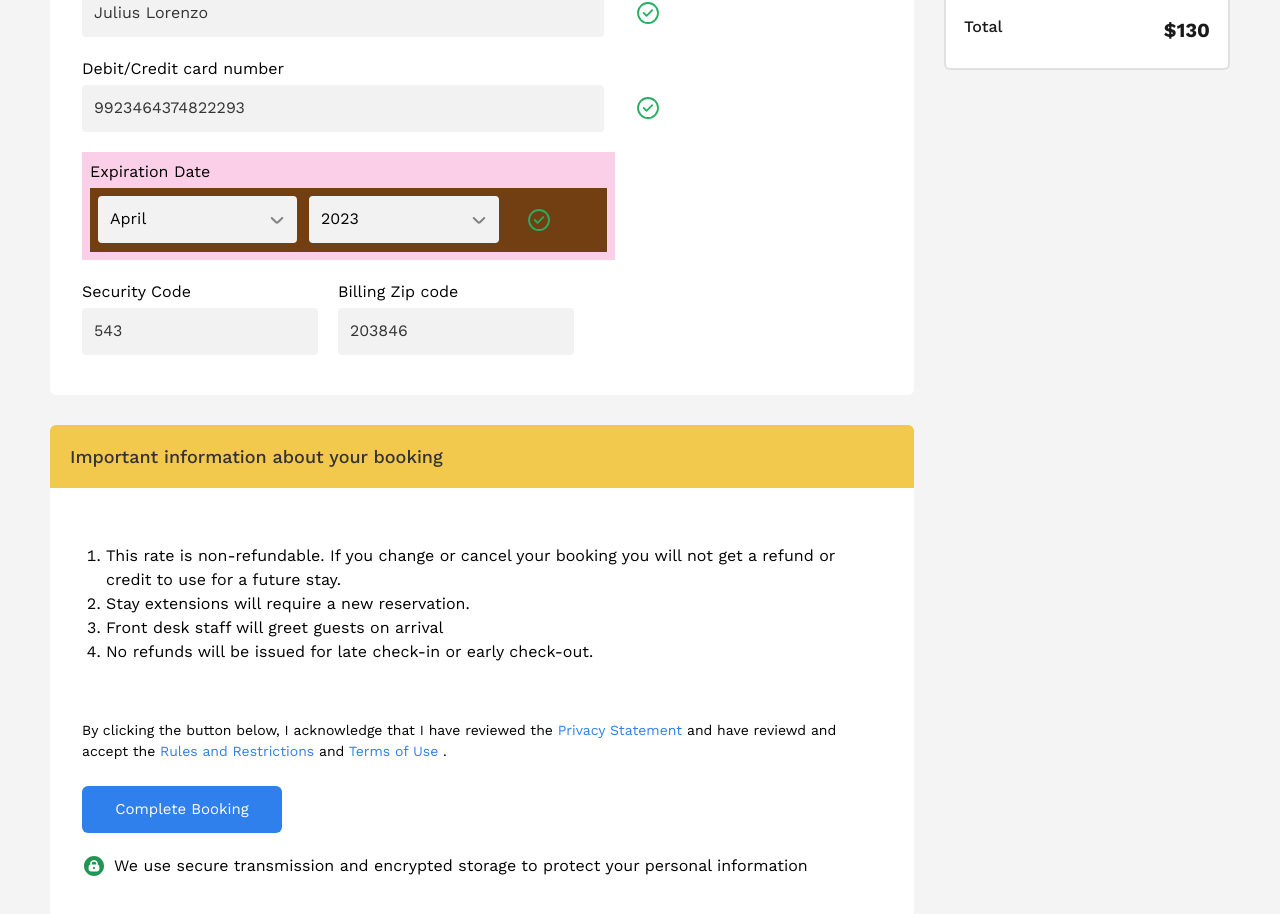
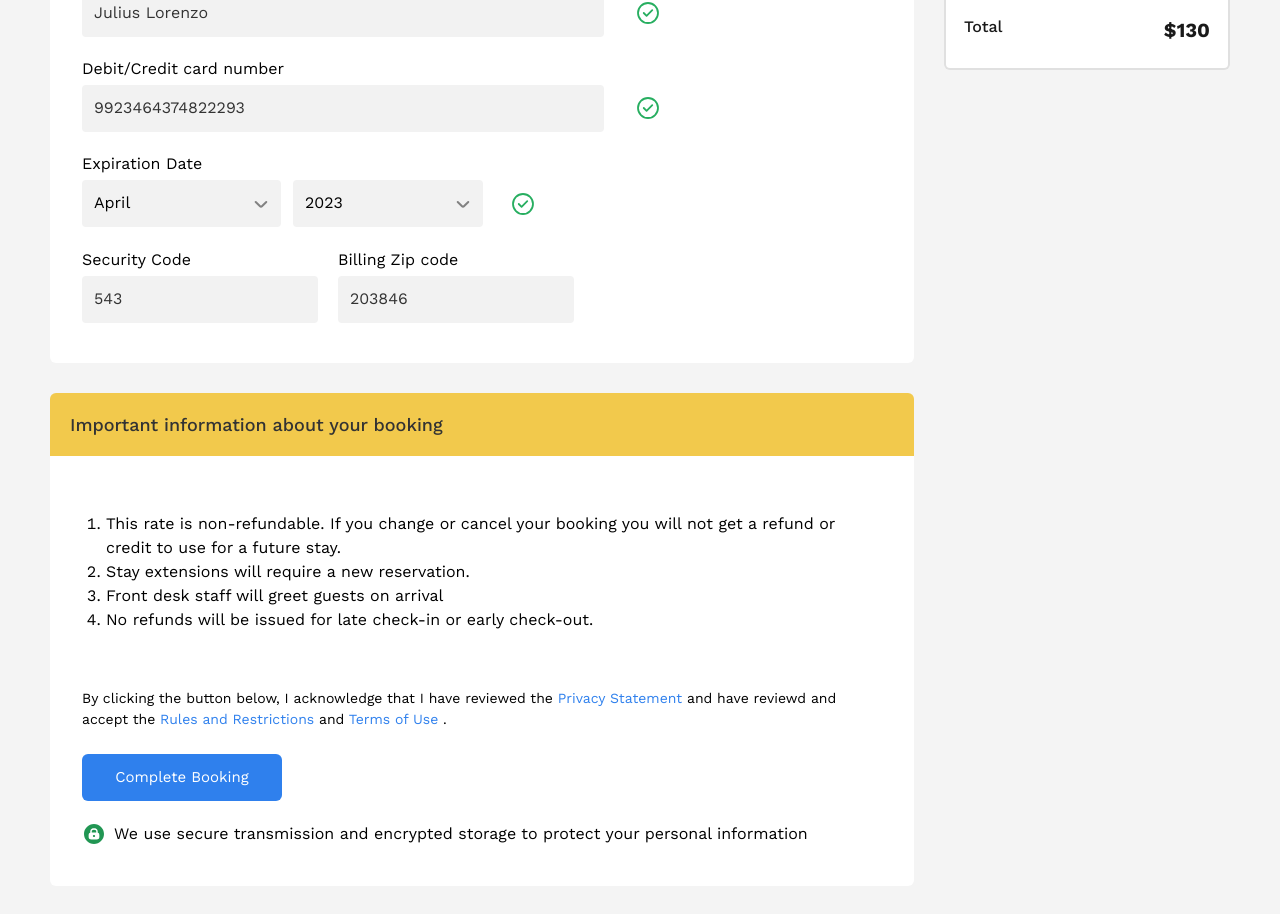
Before and after one commit to SaraDrwish/algoriza-internship-FE204, a Vue app: page /checkout in a window 1280 px wide. Shown: the part 961-1875 px from the top of the page. Built offline with nearby package versions, Linux system fonts and the light colour scheme; a web font is replaced by a local one.

Commit message:
120 checout  45

```diff
--- a/src/components/CheckoutCompo/ChaeckoutLeft.vue
+++ b/src/components/CheckoutCompo/ChaeckoutLeft.vue
@@ -153,14 +153,13 @@
 
               <!-- /// -->
 
-           <div class="bg-pink-200 p-2 flex flex-col gap-[4px] w-2/3  ">
+           <div class="  flex flex-col gap-[4px] w-2/3  ">
               <div class="flex flex-col ">
                 <label >Expiration Date </label>
               </div>
-              <div class="flex gap-[12px] w-full p-2 bg-yellow-900  ">
+              <div class="flex gap-[12px] w-full  ">
 
-              <div  @focus="toggleArrows(true)"
-                    @blur="toggleArrows(false)"
+              <div
                     class="relative">
                 <select
                   required
@@ -260,7 +259,7 @@
                           height="8"
                           viewBox="0 0 14 8"
                           fill="none"
-                        >
+                          >
                           <path
                             d="M1.72027 6.03345L6.06694 1.68678C6.58027 1.17345 7.42027 1.17345 7.93361 1.68678L12.2803 6.03345"
                             stroke="#828282"
```
